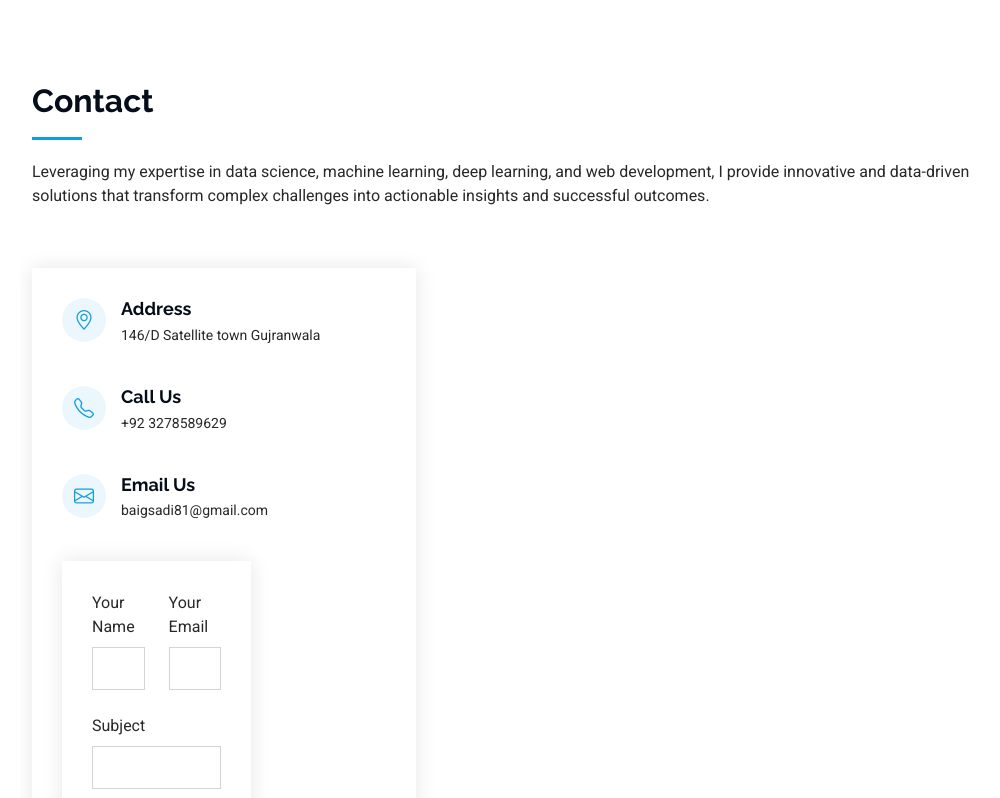
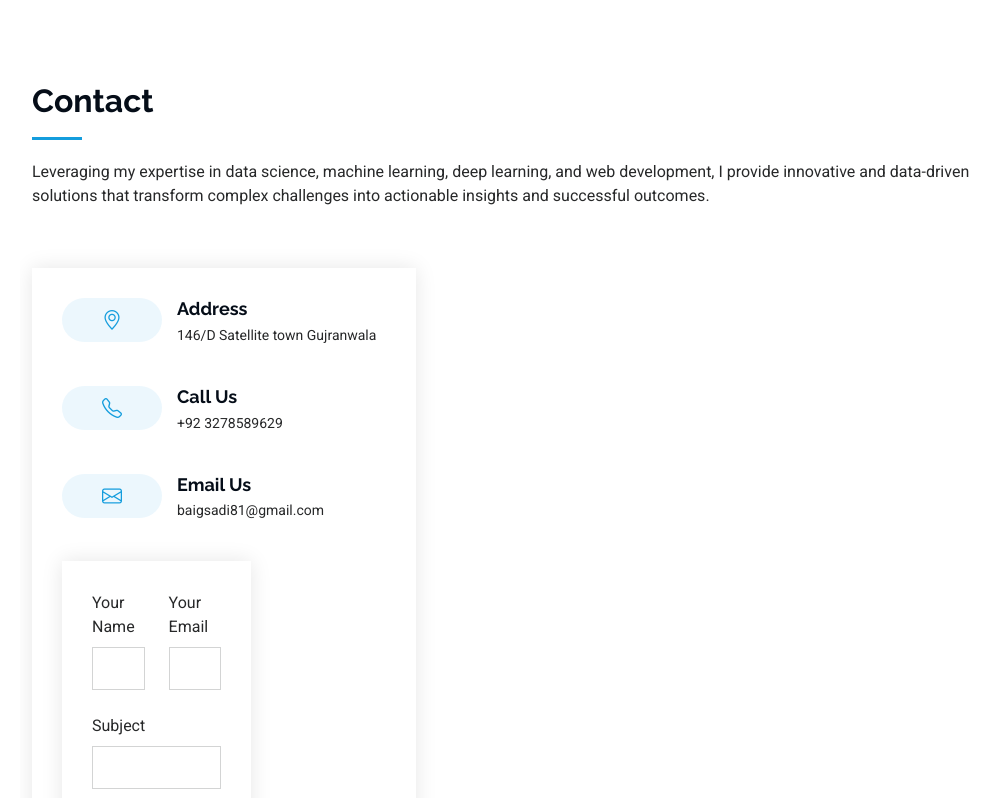
Before and after one commit to SadiaSaeedBaig123/MyResume, a plain HTML site: page index.html in a window 1280 px wide. Shown: the part 4522-5320 px from the top of the page, without its empty margins (280-1280 px from the left). Drawn offline with Linux system fonts and the light colour scheme.

Commit message:
Update main.css

```diff
--- a/assets/css/main.css
+++ b/assets/css/main.css
@@ -1063,7 +1063,7 @@ section,
   font-size: 20px;
   color: var(--accent-color);
   background: color-mix(in srgb, var(--accent-color), transparent 92%);
-  width: 44px;
+  width: 100px;
   height: 44px;
   display: flex;
   justify-content: center;
```
